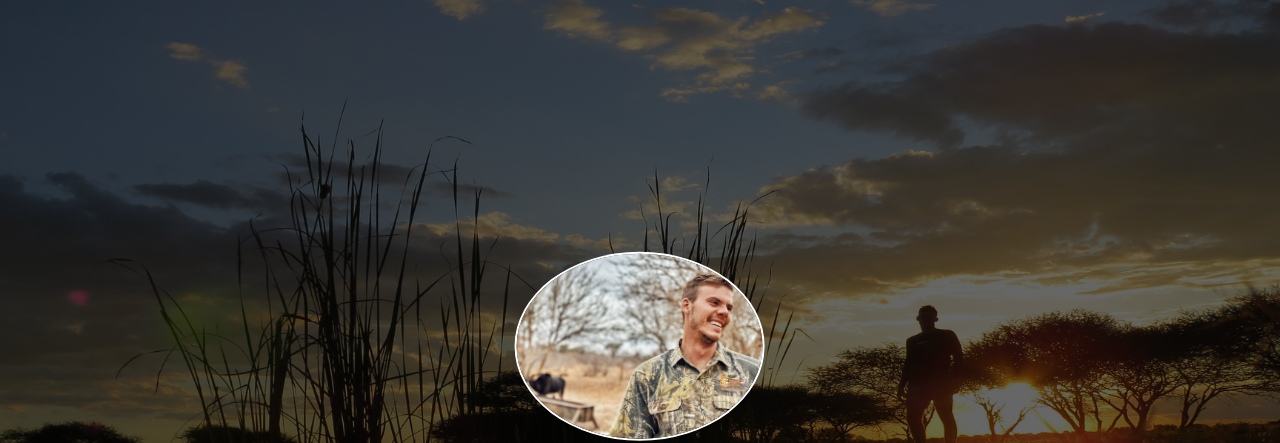
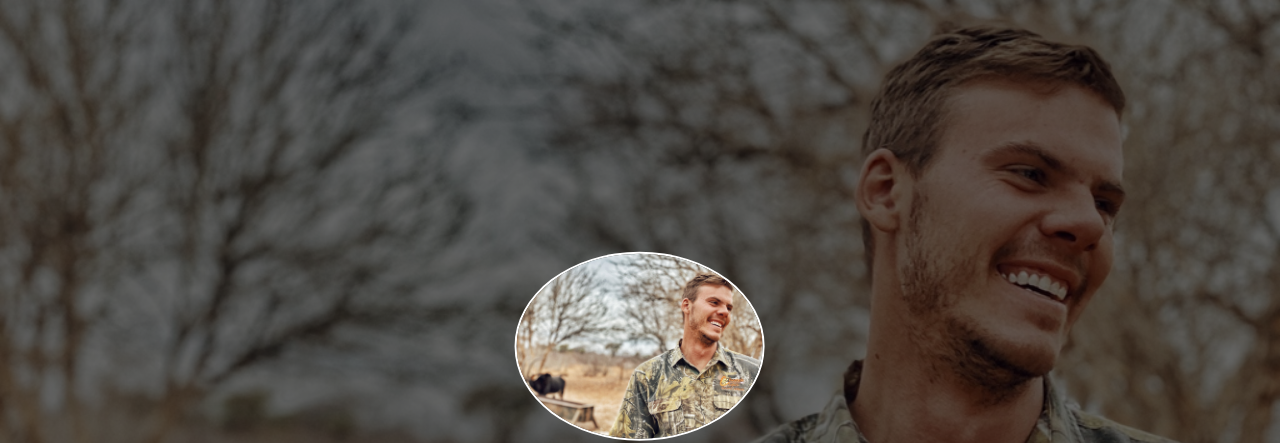
Before and after one commit to cgnbothma/CGNCV, a plain HTML site: page index.html in a window 1280 px wide. Shown: the top 443 px of the page. Drawn offline with nearby package versions, Linux system fonts and the light colour scheme.

Commit message:
Add files via upload

```diff
--- a/style.css
+++ b/style.css
@@ -9,7 +9,7 @@ body
 #header
 {
     height: 100vh;
-    background: linear-gradient(rgba(0,0,0,0.6),rgba(0,0,0,0.6)),url('backgroud2.jpg');
+    background: linear-gradient(rgba(0,0,0,0.6),rgba(0,0,0,0.6)),url(Images/user1.jpg);
     /*background: url(Images/backgroud2.jpg) repeat 0 0;*/
     background-position: center;
     background-size: cover;
```
